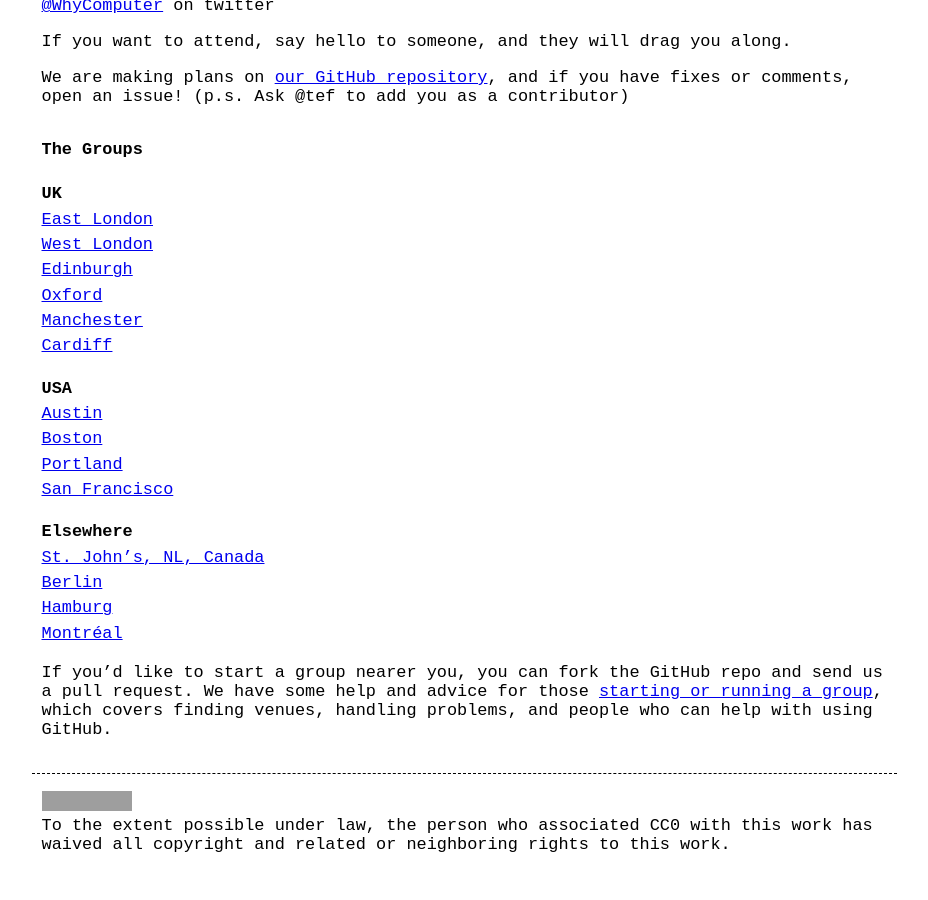
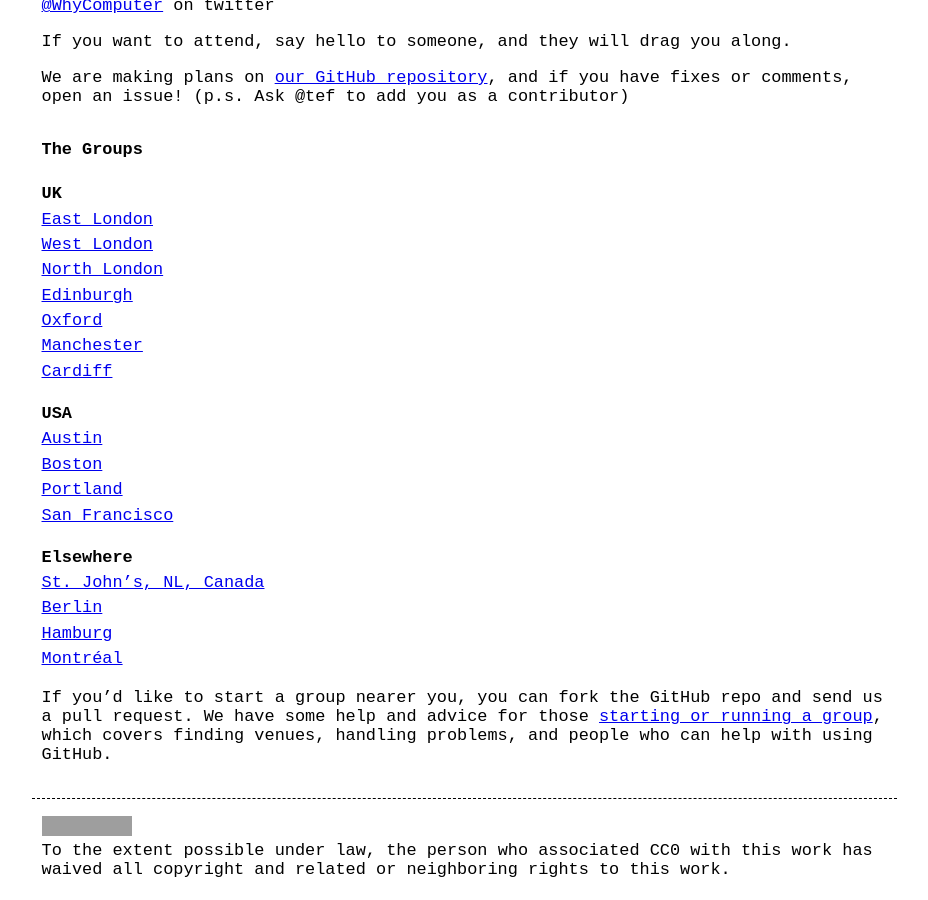
Before and after one commit to computeranonymous/computer, a Jekyll site: the page built from index.html, in a window 1280 px wide and 900 px high, scrolled down 1691 px. Shown: the whole window, without its empty margins (176-1104 px from the left). Built offline with Jekyll 4.4.1, drawn with Linux system fonts in a browser that asks for light colours; grey boxes are pictures that could not be loaded.

Commit message:
Add north london group to homepage

```diff
--- a/index.html
+++ b/index.html
@@ -70,6 +70,7 @@
           <ul>
             <li><a href="uk_east_london.html">East London</a></li>
             <li><a href="uk_west_london.html">West London</a></li>
+            <li><a href="uk_north_london.html">North London</a></li>
             <li><a href="uk_edinburgh.html">Edinburgh</a></li>
             <li><a href="uk_oxford.html">Oxford</a></li>
             <li><a href="uk_manchester.html">Manchester</a></li>
```
